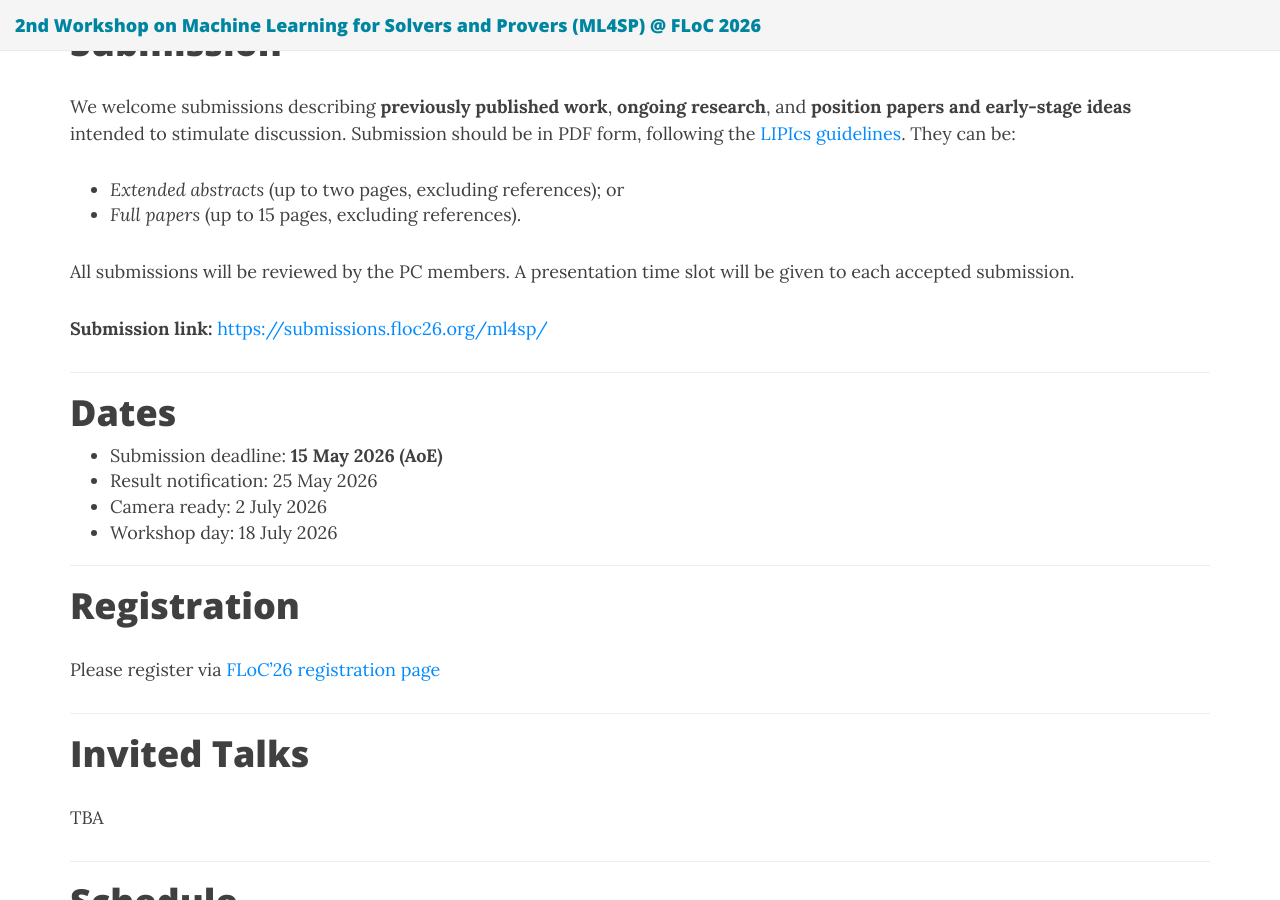
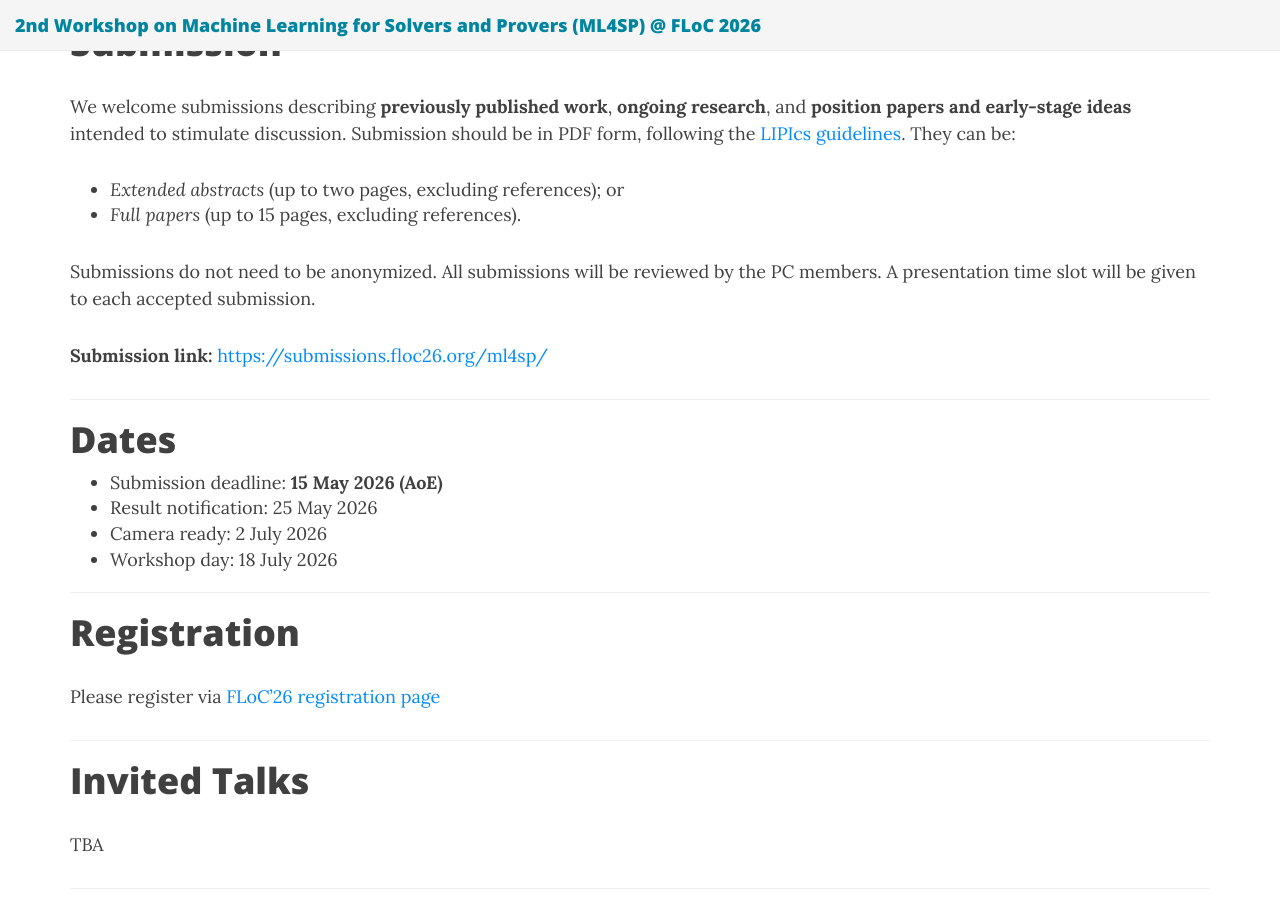
Before and after one commit to ml4sp/ml4sp.github.io, a Jekyll site: the page built from index.md, in a window 1280 px wide and 900 px high, scrolled down 1143 px. Built offline with Jekyll 4.4.1, drawn with Linux system fonts in a browser that asks for light colours; nearby versions of some CDN libraries.

Commit message:
Update submission guidelines for anonymization
Clarify submission requirements regarding anonymization.

```diff
--- a/index.md
+++ b/index.md
@@ -74,7 +74,7 @@ Submission should be in PDF form, following the [LIPIcs guidelines](https://subm
 - *Extended abstracts* (up to two pages, excluding references); or
 - *Full papers* (up to 15 pages, excluding references).
 
-All submissions will be reviewed by the PC members. A presentation time slot will be given to each accepted submission.
+Submissions do not need to be anonymized. All submissions will be reviewed by the PC members. A presentation time slot will be given to each accepted submission.
 
 **Submission link:** [https://submissions.floc26.org/ml4sp/](https://submissions.floc26.org/ml4sp/)
 
```
